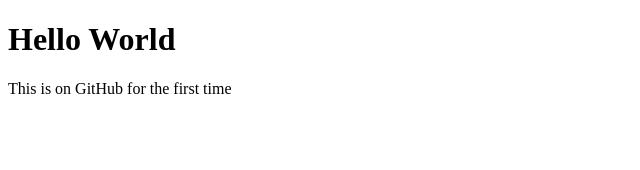
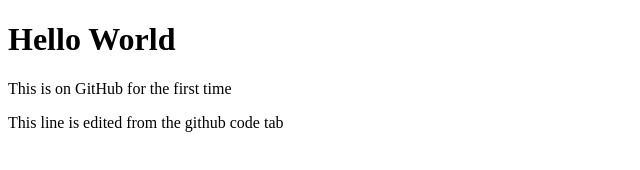
Before and after one commit to mark-ngo203/practice, a plain HTML site: page index.html in a window 1280 px wide. Shown: the whole page, without its empty margins (0-640 px from the left). Drawn offline with Linux system fonts and the light colour scheme.

Commit message:
Update index.html

```diff
--- a/index.html
+++ b/index.html
@@ -7,5 +7,6 @@
 <body>
 <h1>Hello World</h1>
 <p>This is on GitHub for the first time</p>
+<p>This line is edited from the github code tab</p>
 </body>
 </html>
```
